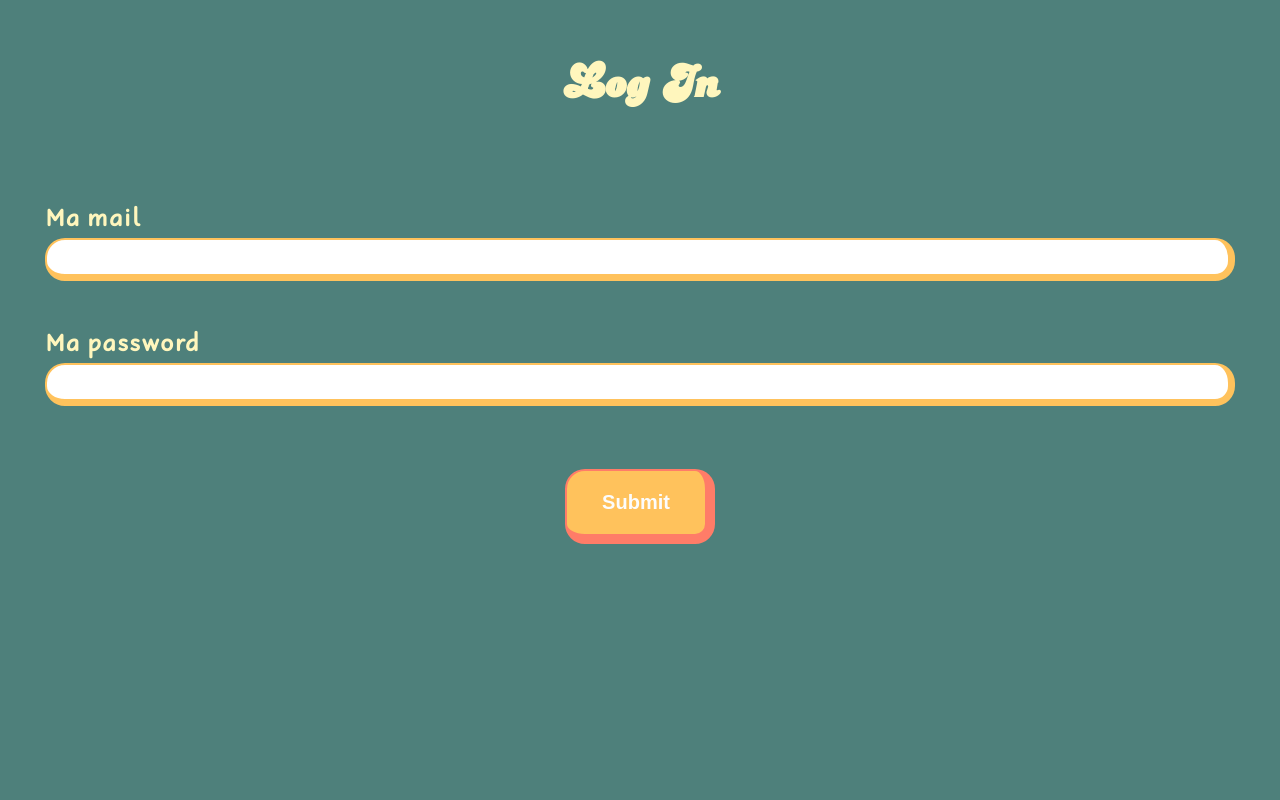
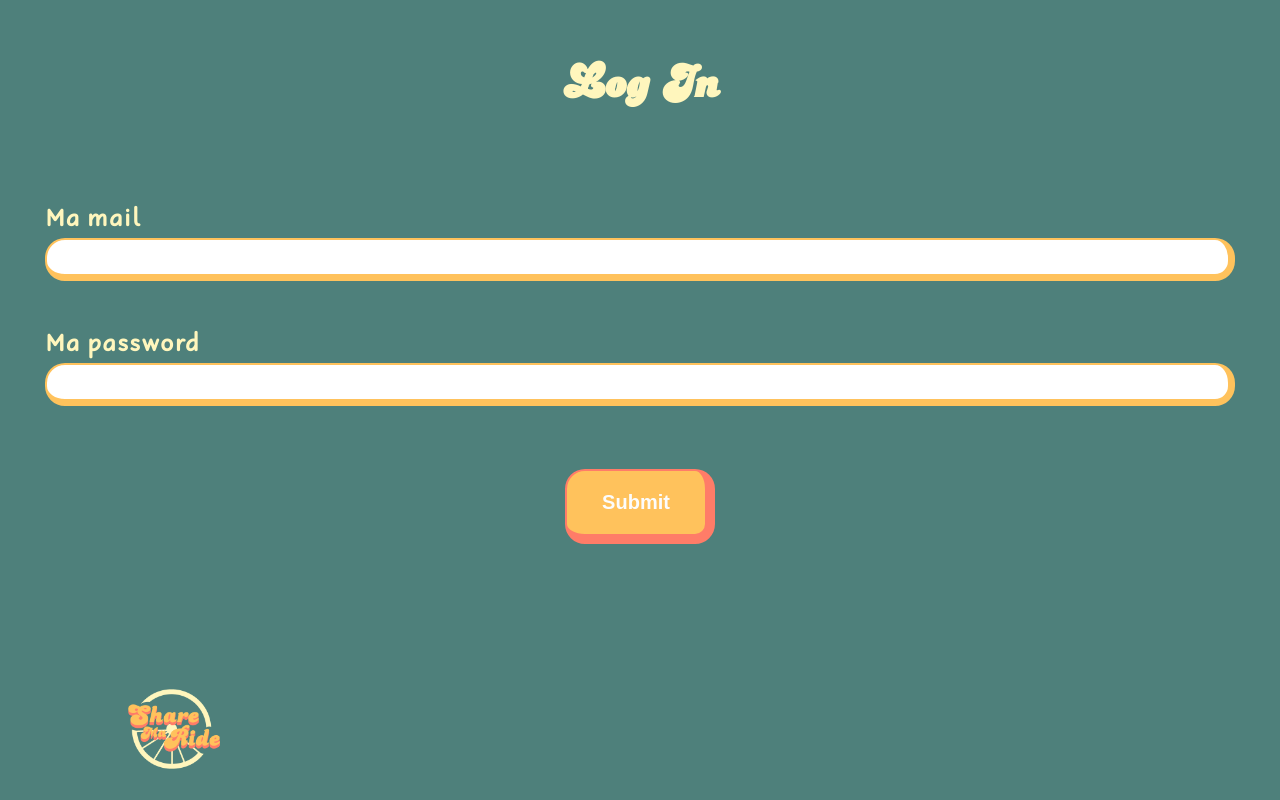
Before and after one commit to Cylecq/share-my-ride, a React (Vite) app in the folder frontend/: page /login in a window 1280 px wide. Built offline with nearby package versions, Linux system fonts and the light colour scheme.

Commit message:
footer and modif css navbar

```diff
--- a/frontend/src/App.css
+++ b/frontend/src/App.css
@@ -36,6 +36,10 @@
   --border-radius: 20px;
 }
 
+html {
+  height: 100vh;
+}
+
 body {
   margin: 0;
   padding: 0;
@@ -45,7 +49,8 @@ body {
   list-style: none;
   text-decoration: none;
   background-color: var(--background-color);
-  margin-top: 2vh;
+  min-height: 90%;
+  position: relative;
 }
 
 blockquote,
--- a/frontend/src/components/BurgerMenu.css
+++ b/frontend/src/components/BurgerMenu.css
@@ -12,6 +12,7 @@
   background-color: transparent;
   border: transparent;
   padding: 0;
+  margin-top: 2vh;
 }
 
 .burger-bar {
--- /dev/null
+++ b/frontend/src/components/Footer.css
@@ -0,0 +1,12 @@
+.footer {
+  position: absolute;
+  bottom: 1%;
+  left: 10%;
+  display: flex;
+  align-items: center;
+}
+
+.footer > img {
+  height: 80px;
+  margin: 0 auto;
+}
--- /dev/null
+++ b/frontend/src/components/Footer.jsx
@@ -0,0 +1,12 @@
+import logo from "../assets/logo.png";
+import "./Footer.css";
+
+function Footer() {
+  return (
+    <div className="footer">
+      <img src={logo} alt="logo" />
+    </div>
+  );
+}
+
+export default Footer;
--- a/frontend/src/components/NavBar.css
+++ b/frontend/src/components/NavBar.css
@@ -5,6 +5,7 @@
 }
 
 .nav-bar > a {
+  margin-top: 2vh;
   color: var(--secondary-color);
   font-weight: 600;
   margin-right: 15px;
--- a/frontend/src/pages/Form/LoginForm.css
+++ b/frontend/src/pages/Form/LoginForm.css
@@ -57,6 +57,7 @@ input:focus {
 .buttonbox {
   display: flex;
   justify-content: center;
+  margin-bottom: 100px;
 }
 
 #loginbutton {
--- a/frontend/src/pages/Form/LoginForm.jsx
+++ b/frontend/src/pages/Form/LoginForm.jsx
@@ -1,9 +1,10 @@
-import React from "react";
+import Footer from "../../components/Footer";
 import "./LoginForm.css";
 // import "../Landing.css";
 
 function LoginForm() {
   return (
+    <div className="login-page">
       <div>
         <h1>Log In</h1>
         <form className="loginform">
@@ -23,6 +24,9 @@ function LoginForm() {
           </div>
         </form>
       </div>
+
+      <Footer />
+    </div>
   );
 }
 export default LoginForm;
--- a/frontend/src/pages/Form/SignupForm.jsx
+++ b/frontend/src/pages/Form/SignupForm.jsx
@@ -1,4 +1,4 @@
-import React from "react";
+import Footer from "../../components/Footer";
 import "./SignupForm.css";
 
 function SignupForm() {
@@ -48,6 +48,7 @@ function SignupForm() {
           </button>
         </div>
       </form>
+      <Footer />
     </div>
   );
 }
```
Lines whose indentation alone changed are shown as unchanged.
